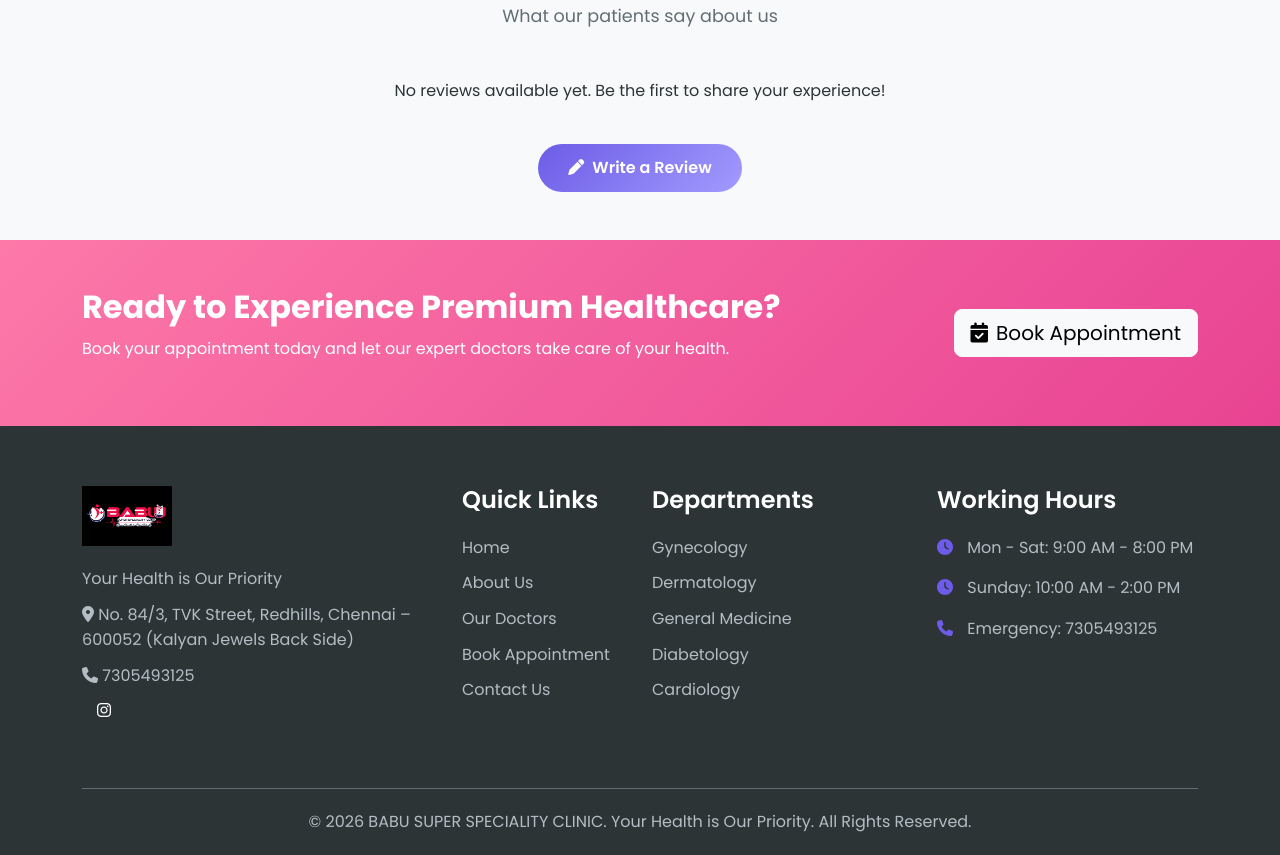
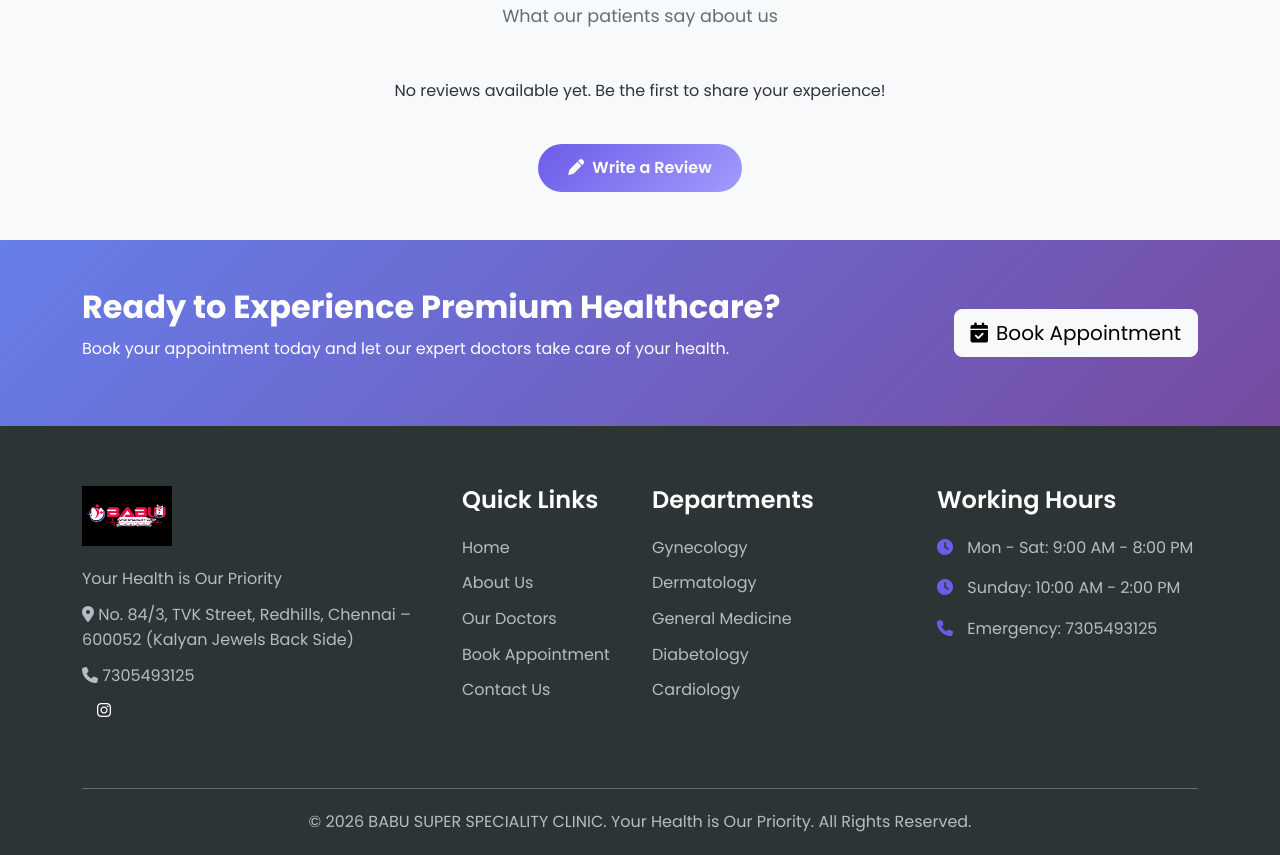
Before and after one commit to Divyaa-hash/babu-clinic, a Django app: page / in a window 1280 px wide. Shown: the part 2127-2982 px from the top of the page. Run offline with Django 4.2, Linux system fonts and the light colour scheme; data that the repository does not hold is empty.

Commit message:
Update CTA section background color

```diff
--- a/templates/clinic/home.html
+++ b/templates/clinic/home.html
@@ -308,7 +308,7 @@
 </div>
 
 <!-- CTA Section -->
-<section class="cta-section py-5">
+<section class="cta-section py-5" style="background: linear-gradient(135deg, #667eea 0%, #764ba2 100%); color: white;">
     <div class="container">
         <div class="row align-items-center">
             <div class="col-lg-8">
```
